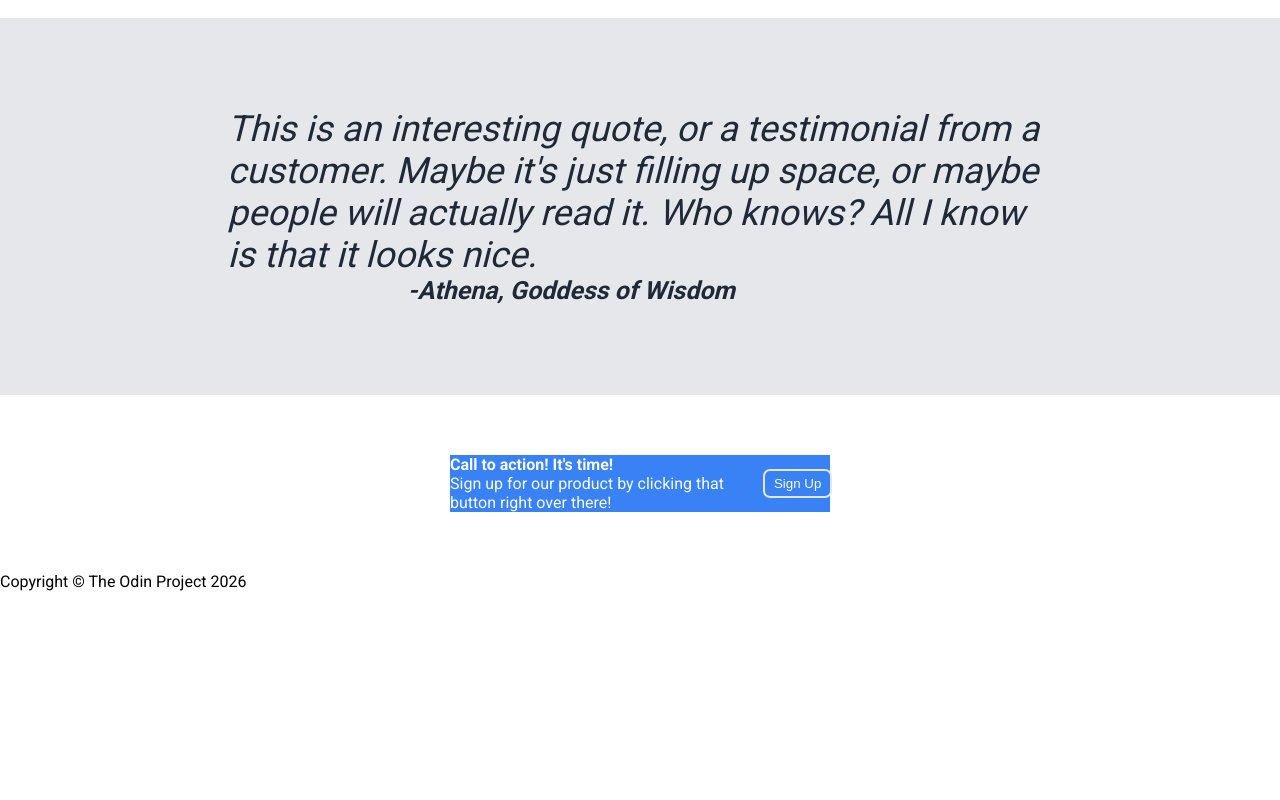
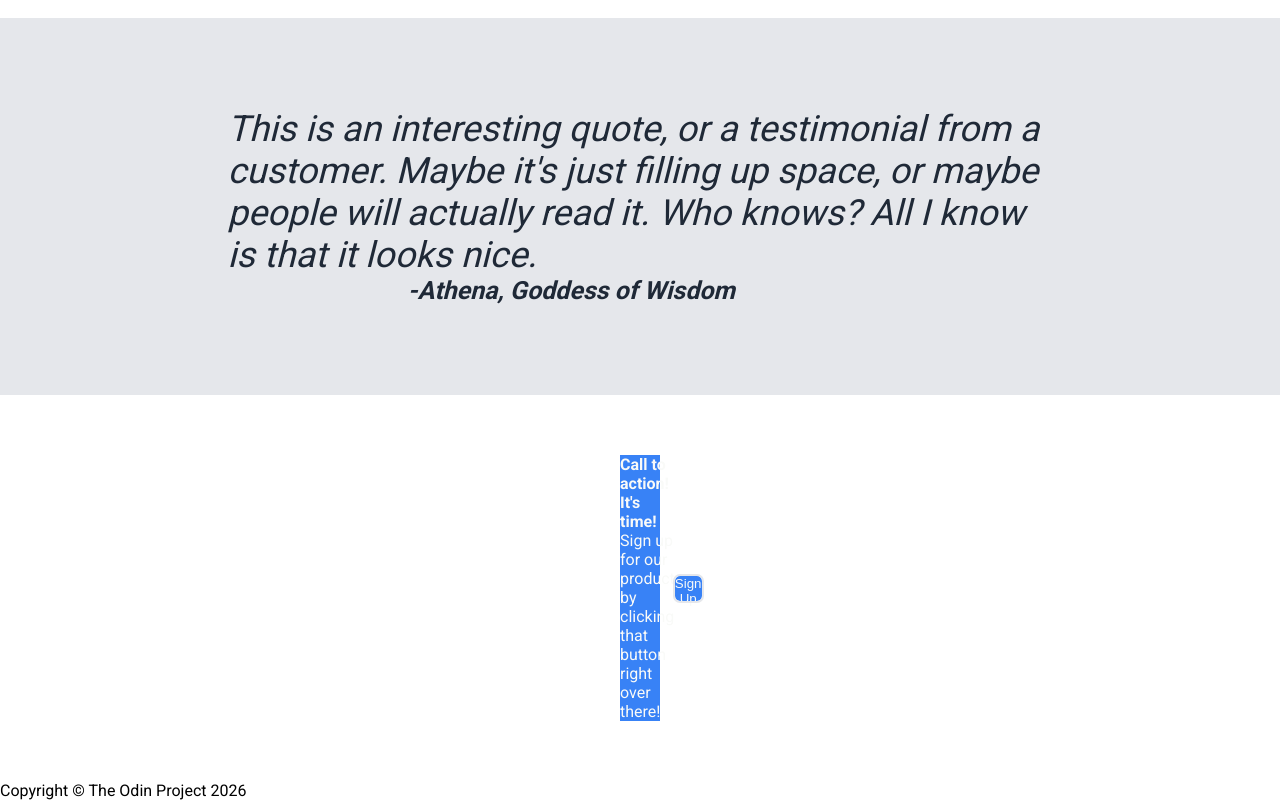
Before and after one commit to mmmeef/landing-page, a plain HTML site: page index.html in a window 1280 px wide. Shown: the part 822-1622 px from the top of the page. Before the commit the page ends 1413 px from the top, so only its background shows below. Drawn offline with Linux system fonts and the light colour scheme.

Commit message:
Change margin of banner for CSS styling

```diff
--- a/style.css
+++ b/style.css
@@ -87,7 +87,7 @@ button {
 
 .banner {
     background-color: #3882f6;
-    margin: 60px 450px;
+    margin: 60px 620px;
     display: flex;
     align-items: center;
     justify-content: space-between;
```
